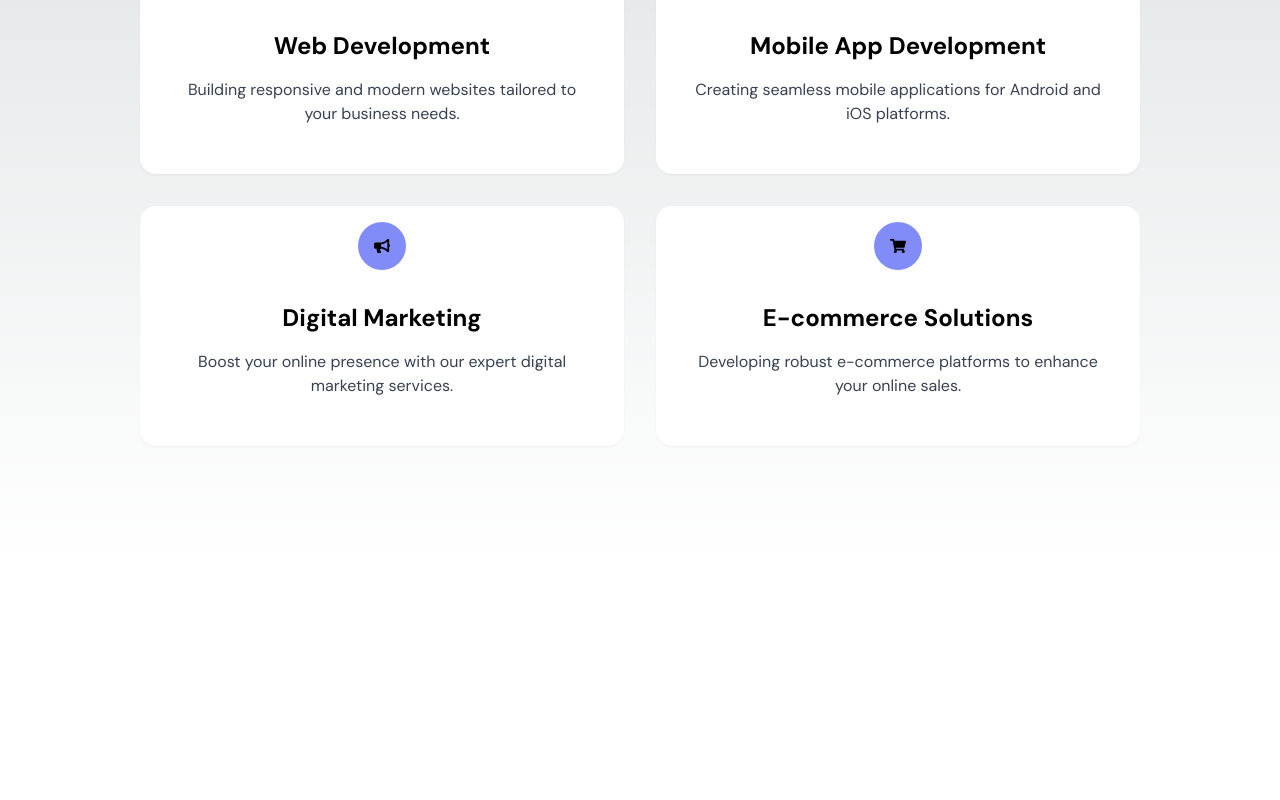
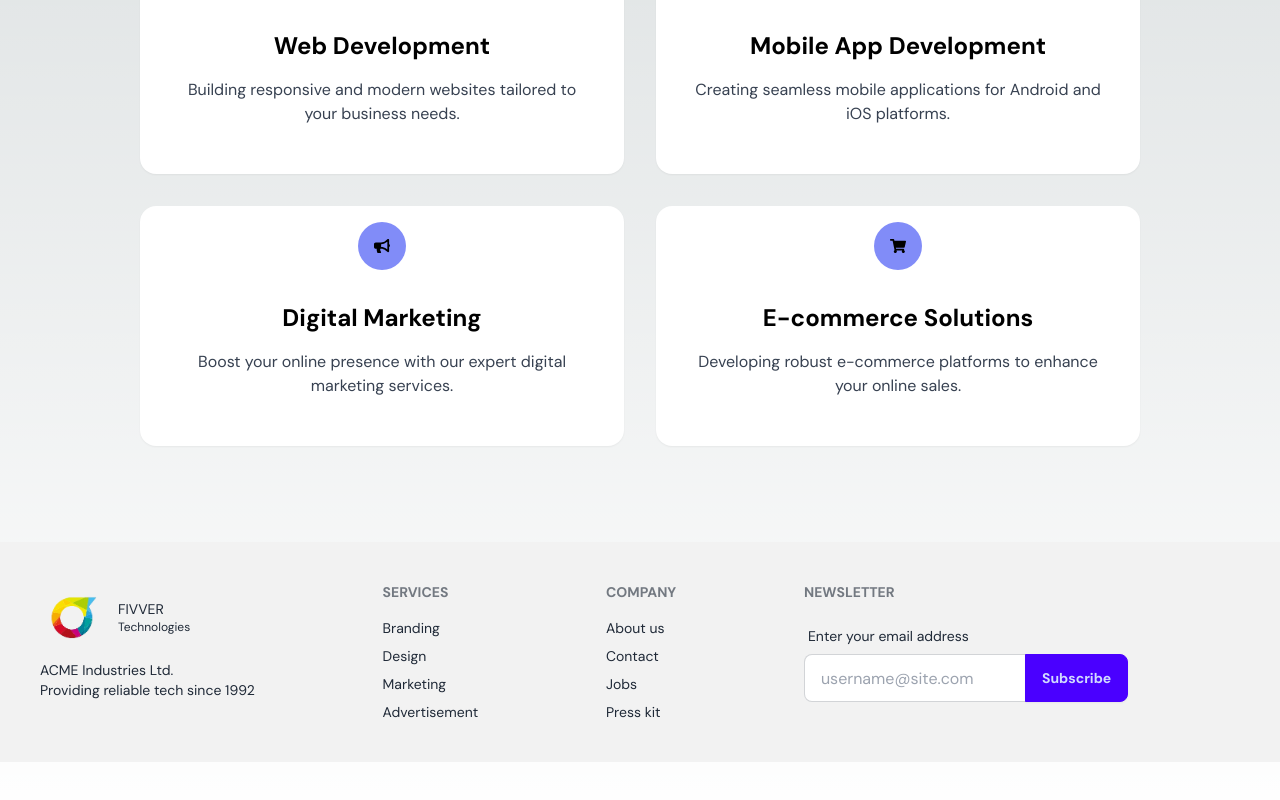
Before and after one commit to tchamp295/fivver, a Next.js app: page / in a window 1280 px wide. Shown: the part 397-1197 px from the top of the page. Before the commit the page ends 955 px from the top, so only its background shows below. Built offline with nearby package versions, Linux system fonts and the light colour scheme.

Commit message:
Ui design

```diff
--- a/src/app/page.js
+++ b/src/app/page.js
@@ -1,3 +1,4 @@
+import Footer from "@/components/footer/Footer";
 import Navbar from "@/components/navbar/Navbar";
 import Services from "@/components/services/Services";
 
@@ -6,7 +7,8 @@ export default function Home() {
   return (
     <div className=" flex flex-col gap-12">
       <Navbar />
-      <Services/>
+      <Services />
+      <Footer/>
    </div>
   );
 }
--- /dev/null
+++ b/src/components/faqs/Faq.jsx
@@ -0,0 +1,41 @@
+import React from "react";
+
+const Faq = () => {
+  return (
+      <div className="flex gap-3">
+          <div className="">
+
+      <div className="collapse collapse-plus bg-base-200">
+        <input type="radio" name="my-accordion-3" defaultChecked />
+        <div className="collapse-title text-xl font-medium">
+          Click to open this one and close others
+        </div>
+        <div className="collapse-content">
+          <p>hello</p>
+        </div>
+      </div>
+      <div className="collapse collapse-plus bg-base-200">
+        <input type="radio" name="my-accordion-3" />
+        <div className="collapse-title text-xl font-medium">
+          Click to open this one and close others
+        </div>
+        <div className="collapse-content">
+          <p>hello</p>
+        </div>
+      </div>
+      <div className="collapse collapse-plus bg-base-200">
+        <input type="radio" name="my-accordion-3" />
+        <div className="collapse-title text-xl font-medium">
+          Click to open this one and close others
+        </div>
+        <div className="collapse-content">
+          <p>hello</p>
+        </div>
+      </div>
+          </div>
+
+    </div>
+  );
+};
+
+export default Faq;
--- /dev/null
+++ b/src/components/footer/Footer.jsx
@@ -0,0 +1,57 @@
+import Image from "next/image";
+import Link from "next/link";
+import React from "react";
+
+const Footer = () => {
+  return (
+    <footer className="footer p-10 bg-base-200 text-base-content">
+      <aside>
+        <Link href="/" className="flex gap-2 items-center ">
+          <Image src={"/fivver.png"} width={70} height={70} />
+          <div className="flex flex-col">
+            <h1>FIVVER</h1>
+            <span className="text-xs">Technologies</span>
+          </div>
+        </Link>
+        <p>
+          ACME Industries Ltd.
+          <br />
+          Providing reliable tech since 1992
+        </p>
+      </aside>
+      <nav>
+        <h6 className="footer-title">Services</h6>
+        <a className="link link-hover">Branding</a>
+        <a className="link link-hover">Design</a>
+        <a className="link link-hover">Marketing</a>
+        <a className="link link-hover">Advertisement</a>
+      </nav>
+      <nav>
+        <h6 className="footer-title">Company</h6>
+        <a className="link link-hover">About us</a>
+        <a className="link link-hover">Contact</a>
+        <a className="link link-hover">Jobs</a>
+        <a className="link link-hover">Press kit</a>
+      </nav>
+
+      <form>
+        <h6 className="footer-title">Newsletter</h6>
+        <fieldset className="form-control w-80">
+          <label className="label">
+            <span className="label-text">Enter your email address</span>
+          </label>
+          <div className="join">
+            <input
+              type="text"
+              placeholder="username@site.com"
+              className="input input-bordered join-item"
+            />
+            <button className="btn btn-primary join-item">Subscribe</button>
+          </div>
+        </fieldset>
+      </form>
+    </footer>
+  );
+};
+
+export default Footer;
```
